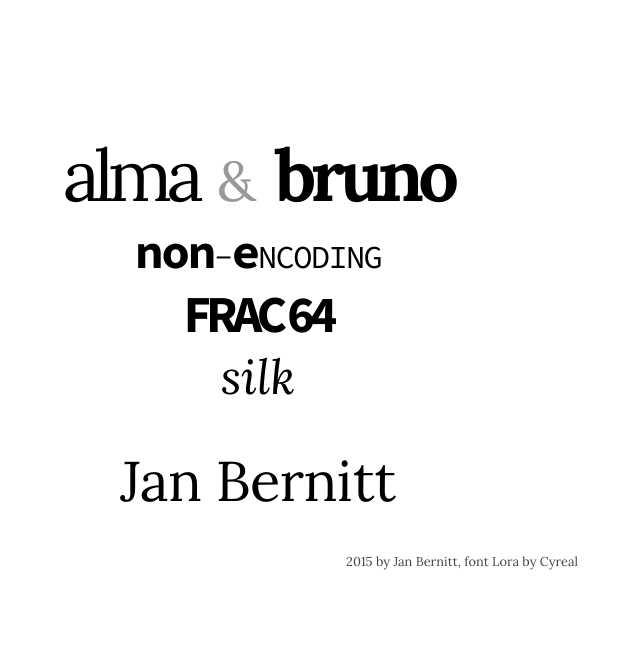
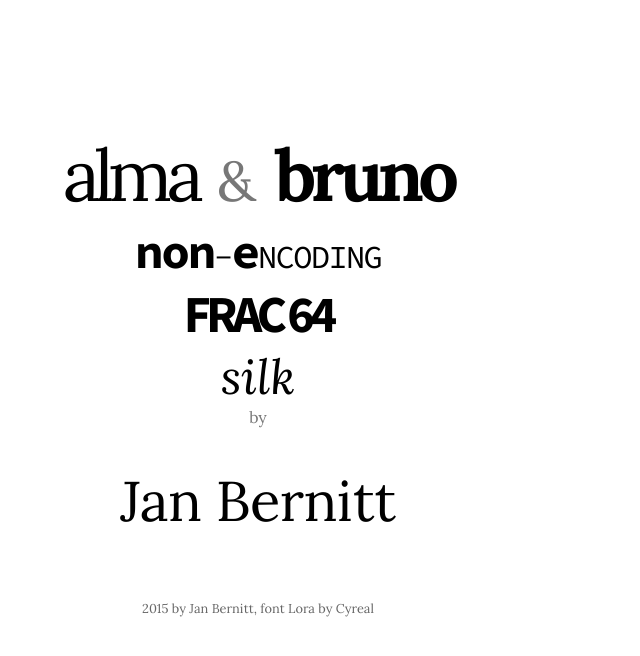
Before and after one commit to jbee/jbee.github.io, a Jekyll site: the page built from index.md, in a window 1280 px wide. Shown: the top 656 px of the page, without its empty margins (382-1022 px from the left). Built offline with Jekyll 4.4.1, drawn with Linux system fonts in a browser that asks for light colours; some web fonts are replaced.

Commit message:
alignments

```diff
--- a/index.md
+++ b/index.md
@@ -10,5 +10,7 @@ title: "Jan Bernitt"
 <a href="http://frac64.github.io/" class="frac64">FRAC&nbsp;64</a>
 <br/>
 <a href="http://www.silkdi.com/" class="silk">silk</a>
+<br/>
+by
 
 # <a href="mailto:jaanbernitt+jbee.se@gmail.com">Jan Bernitt</a>
--- a/jbee.css
+++ b/jbee.css
@@ -9,16 +9,16 @@ body {
 	margin: 0 auto;
 	width: 640px;
 	text-align: center;
+	color: #777;
 }
 
 h1 { font-size: 56px; font-weight: 400; letter-spacing: -0.01em; text-align: center; }
-h2 { margin-bottom: -4px; font-size: 28px; line-height: 1em; margin-top: 2.5em; }
 
 footer {
+	margin-top: 5em;
 	font-size: 80%;
-	text-align: right;
 	display: block;
-	color: #444;
+	color: #666;
 }
 footer a {
 	color: inherit;
@@ -29,7 +29,7 @@ a {
 	color: black;
 }
 a:visited {
-	color: inherit;
+	color: black;
 }
 
 .silk {
@@ -45,7 +45,6 @@ a:visited {
 }
 .and {
 	font-size: 56px;
-	color: #999;
 }
 .bruno {
 	font-size: 72px;
```
